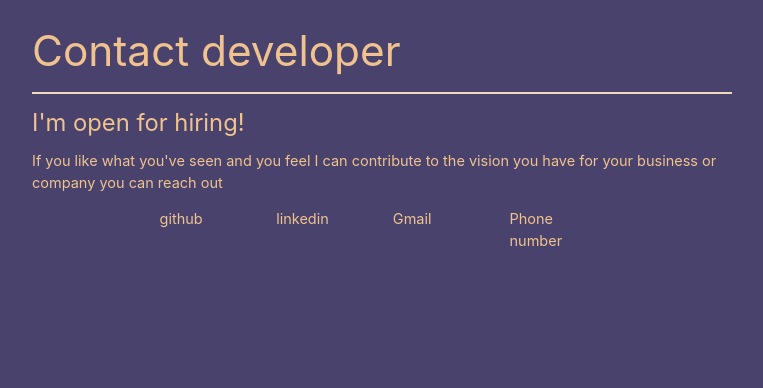
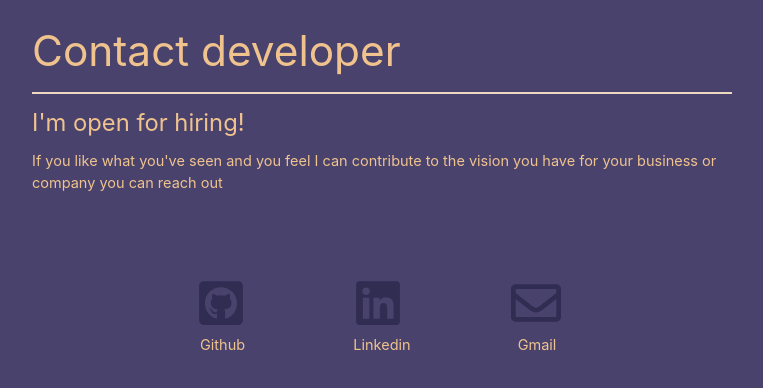
Before and after one commit to dranoid/Chronos, an Electron app: page app/contact.html in a window 1000 px wide. Shown: the whole page, without its empty margins (118-881 px from the left). Drawn offline with Linux system fonts and the light colour scheme.

Commit message:
Added about and contact

```diff
--- a/app/contact.html
+++ b/app/contact.html
@@ -25,18 +25,52 @@
           If you like what you've seen and you feel I can contribute to the
           vision you have for your business or company you can reach out
         </p>
-        <div class="row">
-          <div class="col s2 l2 m2"></div>
-
-          <div class="col s2 l2 m2">github</div>
-          <div class="col s2 l2 m2">linkedin</div>
-          <div class="col s2 l2 m2">Gmail</div>
-          <div class="col s2 l2 m2">Phone number</div>
-
-          <div class="col s2 l2 m2"></div>
+        <div class="cent">
+          <div class="grid-wrapper">
+            <div id="github">
+              <div>
+                <img
+                  class="icon"
+                  src="./assets/github-square-brands.svg"
+                  class="git-icon"
+                  alt="github icon"
+                />
+              </div>
+              <div class="ic-text">Github</div>
+            </div>
+            <div id="linkedin">
+              <div>
+                <img
+                  class="icon"
+                  src="./assets/linkedin-brands.svg"
+                  alt="linkedin icon"
+                />
+              </div>
+              <div>Linkedin</div>
+            </div>
+            <div id="gmail">
+              <div>
+                <img
+                  class="icon"
+                  src="./assets/envelope-regular.svg"
+                  alt="gmail icon"
+                />
+              </div>
+              <div class="ic-text">Gmail</div>
+            </div>
+            <!-- <div>
+            <img
+              src="./assets/phone-square-solid.svg"
+              class="icon"
+              alt="phone icon"
+            />
+            <div class="icon-text">Phone</div>
+          </div> -->
+          </div>
         </div>
       </div>
     </div>
+    <script src="./js/materialize.min.js"></script>
     <script src="./js/contact.js"></script>
   </body>
 </html>
--- a/app/css/style.css
+++ b/app/css/style.css
@@ -244,3 +244,47 @@ div.br {
 .scrollable::-webkit-scrollbar-thumb:hover {
   background-color: #f1aa9b;
 } */
+.grid-wrapper {
+  display: grid;
+  grid-template-columns: repeat(3, 1fr);
+  margin-top: 10%;
+  gap: 100px;
+  /* margin-left: auto; */
+  /* margin-right: auto; */
+  padding: 0 20px;
+}
+
+.icon {
+  width: 50px;
+  height: 50px;
+}
+.cent {
+  display: flex;
+  justify-content: center;
+  justify-items: center;
+  /* display: grid;
+  grid-template-columns: 1fr; */
+}
+#gmail .ic-text {
+  margin-left: 7px;
+}
+#github .ic-text {
+  margin-left: 4px;
+}
+
+#github,
+#gmail,
+#linkedin {
+  transition: 0.3s;
+  cursor: pointer;
+}
+#github:hover,
+#gmail:hover,
+#linkedin:hover {
+  transform: scale(1.3, 1.3);
+  color: var(--secondaryTextColor);
+}
+.toast-color {
+  color: var(--secondaryTextColor);
+  background-color: #312c51;
+}
--- a/app/js/contact.js
+++ b/app/js/contact.js
@@ -0,0 +1,20 @@
+const { clipboard, shell } = require("electron");
+
+const github = document.getElementById("github");
+const gmail = document.getElementById("gmail");
+const linkedin = document.getElementById("linkedin");
+
+github.addEventListener("click", (e) => {
+  shell.openExternal("https://github.com/dranoid");
+});
+gmail.addEventListener("click", (e) => {
+  //copy to clipboard
+  clipboard.writeText("daramoladunsin6@gmail.com");
+  M.toast({ html: "Copied to clipboard", classes: "toast-color" });
+});
+linkedin.addEventListener("click", (e) => {
+  shell.openExternal("https://www.linkedin.com/in/oluwadunsin-daramola/");
+});
+// for on click, to open in default window
+// e.preventDefault()
+// shell.openExternal(url)
--- a/app/js/index.js
+++ b/app/js/index.js
@@ -303,6 +303,7 @@ ipcRenderer.on("already-complete", (e, exitArr) => {
       }
     }
   }
+  saved = false;
 });
 
 // Complete interval part
```
Also changed, not shown: main.js (+6 -4 lines), README.md, app/assets/envelope-regular.svg (added), app/assets/github-brands.svg (added), app/assets/github-square-brands.svg (added), app/assets/linkedin-brands.svg (added), app/assets/phone-square-solid.svg (added), 1 other file.
